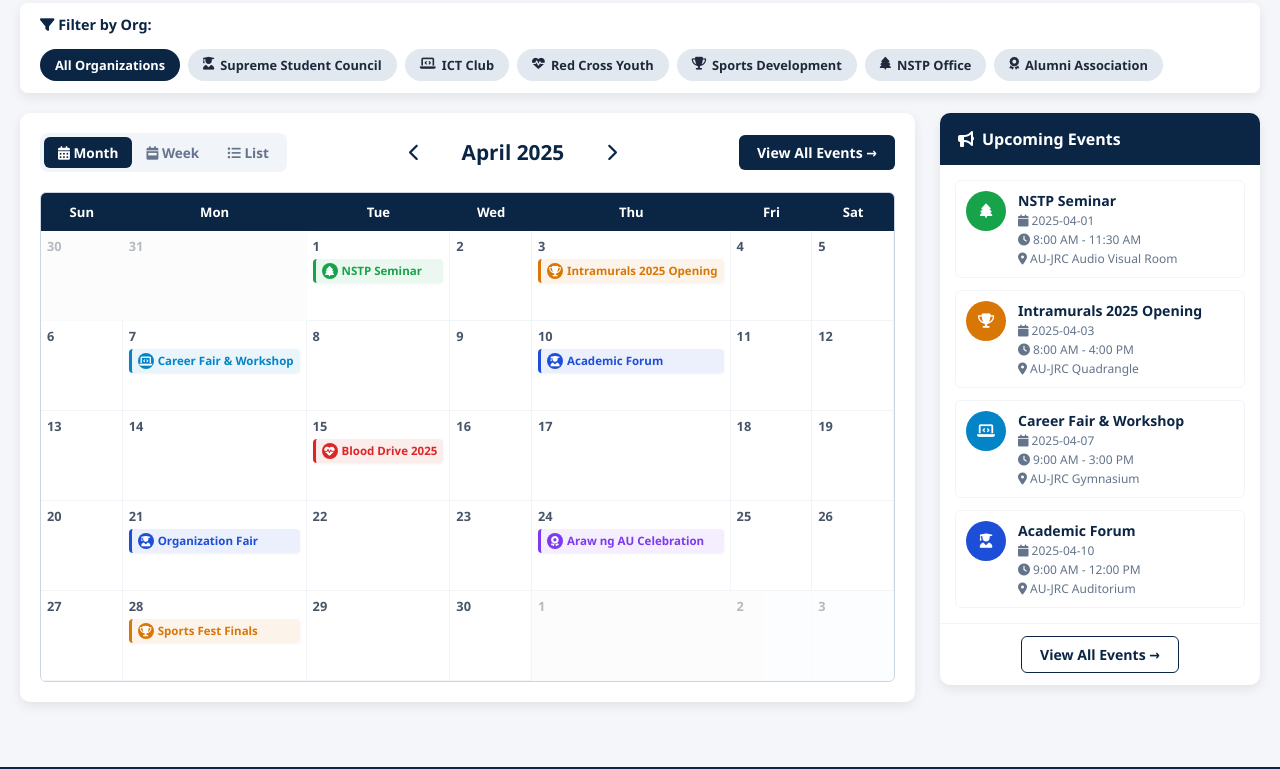
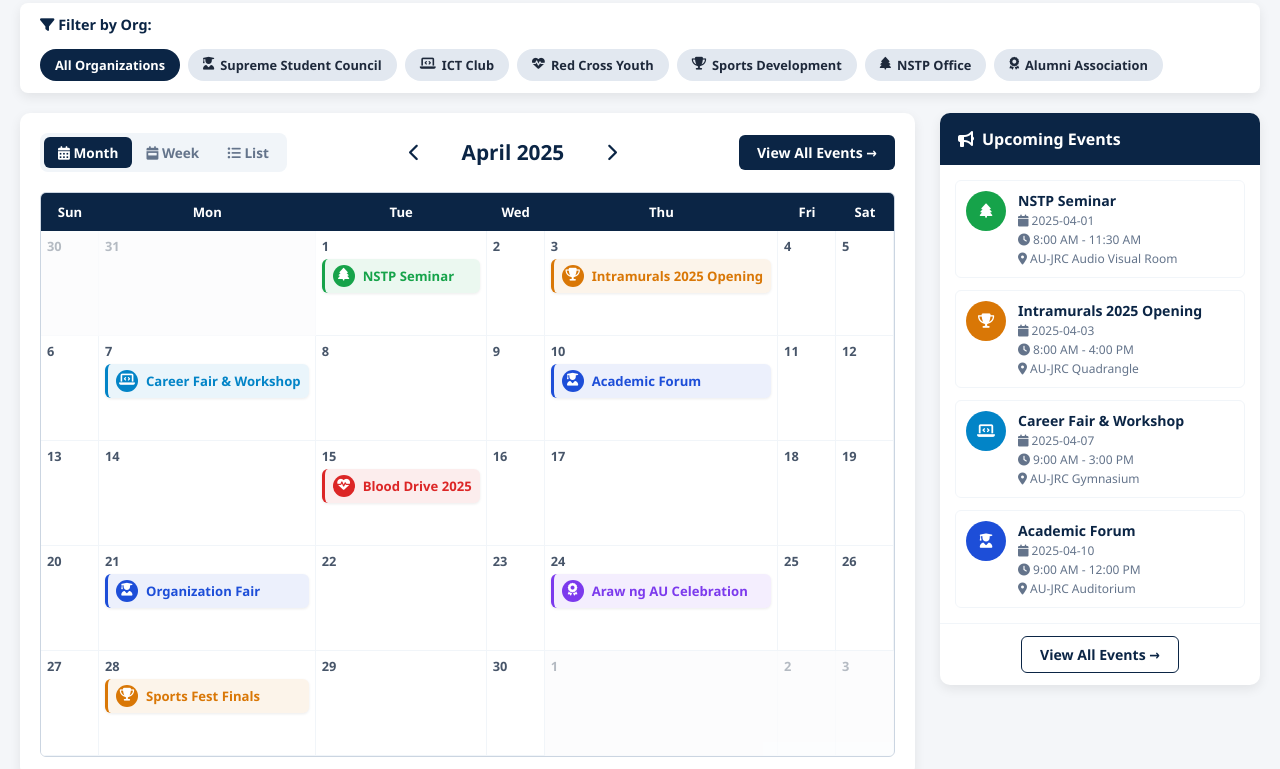
Before and after one commit to rain-coding-journey/AU-JRC-Calendar-App, a plain HTML site: page index.html in a window 1280 px wide. Shown: the part 275-1044 px from the top of the page. Drawn offline with Linux system fonts and the light colour scheme.

Commit message:
Updated icons matching the flow chart

```diff
--- a/styles.css
+++ b/styles.css
@@ -349,7 +349,7 @@ body {
 }
 
 .calendar-day-cell {
-  min-height: 90px;
+  min-height: 105px;
   border-right: 1px solid #f1f5f9;
   border-bottom: 1px solid #f1f5f9;
   padding: 6px;
@@ -371,29 +371,34 @@ body {
 }
 
 .event-badge {
-  padding: 4px 6px;
-  border-radius: 4px;
-  font-size: 0.72rem;
+  padding: 6px 8px;
+  border-radius: 6px;
+  font-size: 0.82rem;
   font-weight: 600;
-  margin-bottom: 3px;
+  margin-bottom: 5px;
   cursor: pointer;
   display: flex;
   align-items: center;
-  gap: 4px;
+  gap: 8px;
   overflow: hidden;
   white-space: nowrap;
   text-overflow: ellipsis;
-  box-shadow: 0 1px 3px rgba(0,0,0,0.05);
+  box-shadow: 0 1px 3px rgba(0,0,0,0.08);
+  transition: transform 0.15s ease;
+}
+
+.event-badge:hover {
+  transform: scale(1.02);
 }
 
 .org-icon-badge {
-  width: 16px;
-  height: 16px;
+  width: 22px;
+  height: 22px;
   border-radius: 50%;
   display: inline-flex;
   align-items: center;
   justify-content: center;
-  font-size: 0.65rem;
+  font-size: 0.8rem;
   color: white;
   flex-shrink: 0;
 }
```
